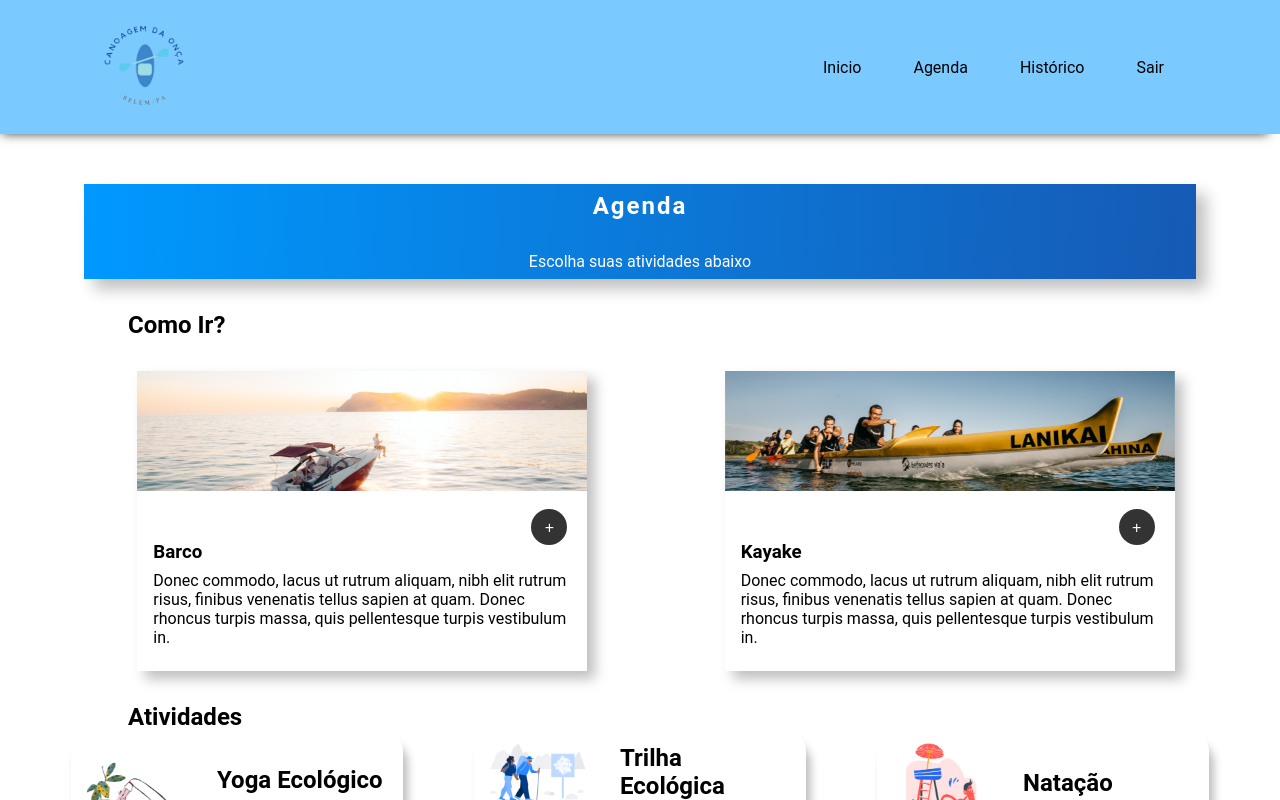
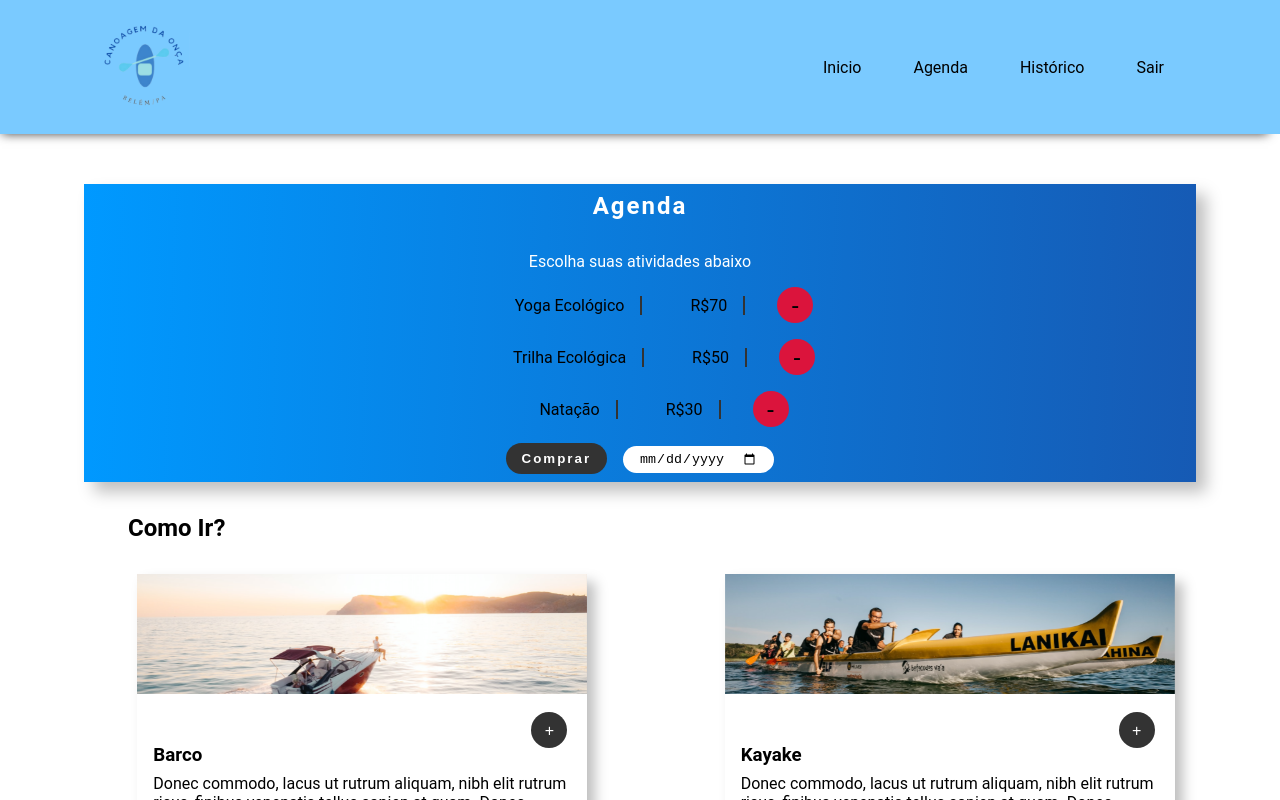
Before and after one commit to Jose-Nonato/Kayake-da-Onca, a React (Create React App) app in the folder app/: page /schedule in a window 1280 px wide. Shown: the top 800 px of the page. Built offline with nearby package versions, Linux system fonts and the light colour scheme; data requests are answered from the project's data file.

Commit message:
feat: CartShop

```diff
--- /dev/null
+++ b/app/src/components/agendaCartLine/AgendaCart.js
@@ -0,0 +1,20 @@
+
+
+function AgendaCart(props){
+    return(
+        <div className="tableItems">
+
+            <div className="titleProduct item">
+                <span>{props.title}</span>
+            </div>
+
+            <div className="price item">
+                <span>{props.price}</span>
+            </div>
+
+            <button onClick={props.removeFunc} className="btnRemove item">-</button>
+        </div>
+    )
+}
+
+export default AgendaCart
--- a/app/src/database/db.json
+++ b/app/src/database/db.json
@@ -11,6 +11,35 @@
       "senha": "1234",
       "email": "maeda_oliveira@hotmail.com",
       "id": 2
+    },
+    {
+      "nome": "edu",
+      "senha": "1234567ola",
+      "email": "edu@gmail.com",
+      "id": 3
+    }
+  ],
+  "cart": [
+    {
+      "title": "Yoga Ecológico",
+      "preco": 70,
+      "id": 1
+    },
+    {
+      "title": "Trilha Ecológica",
+      "preco": 50,
+      "id": 2
+    },
+    {
+      "title": "Natação",
+      "preco": 30,
+      "id": 3
+    }
+  ],
+  "total": [
+    {
+      "total": 0,
+      "id": 1
     }
   ]
 }
--- a/app/src/services/client-serice.js
+++ b/app/src/services/client-serice.js
@@ -1,5 +1,5 @@
-const listaClientes = () =>{
-    return fetch(`http://localhost:4000/user`)
+const listaClientes = (type) =>{
+    return fetch(`http://localhost:4000/${type}`)
     .then(resposta =>{
         if(resposta.ok){
             return resposta.json()
@@ -30,7 +30,40 @@ const criaCliente = (nome, senha, email) =>{
     })
 }
 
-export const clientService ={
+const removeCliente = (id) =>{
+    return fetch(`http://localhost:4000/cart/${id}`, {
+        method: 'DELETE'
+    }).then(resposta =>{
+        if(!resposta.ok){
+            throw new Error("Não foi possível listar os clientes")
+        }
+    })
+}
+
+const adicionarItem = (itemNome, preco) =>{
+    return fetch(`http://localhost:4000/cart`,{
+        method: 'POST',
+        headers:{
+            'Content-Type': 'application/json'
+        },
+        body: JSON.stringify({
+            title: itemNome,
+            preco: preco
+
+        })
+    })
+    .then(resposta =>{
+        if(resposta.ok){
+            return resposta.body
+        }
+        throw new Error("Não foi possível criar o clientes")
+
+    })
+}
+
+export const clientService = {
     criaCliente,
-    listaClientes
+    listaClientes,
+    removeCliente,
+    adicionarItem
 }
--- a/app/src/views/about/about.js
+++ b/app/src/views/about/about.js
@@ -26,7 +26,7 @@ function About() {
     const handleOpenCad = () => setOpenCad(true);
     const handleCloseCad = () => setOpenCad(false);
 
-    let jsonData = clientService.listaClientes()
+    let jsonData = clientService.listaClientes('user')
 
 
     const [name, setName] = useState("")
--- a/app/src/views/schedule/schedule.js
+++ b/app/src/views/schedule/schedule.js
@@ -1,4 +1,4 @@
-import React, {useState} from "react";
+import React, {useEffect, useState} from "react";
 
 import barco from './assets/barco.png'
 import kayake from './assets/Kayke.png'
@@ -17,9 +17,35 @@ import Footer from "../../components/footer/footer";
 
 import Modal from '@material-ui/core/Modal';
 import Grid from '@material-ui/core/Grid';
+import AgendaCart from "../../components/agendaCartLine/AgendaCart";
+import { clientService } from "../../services/client-serice";
 
 function Schedule() {
+    let jsonData = clientService.listaClientes('cart')
+    let jsonTotal = clientService.listaClientes('total')
 
+
+    function yogaDetail(){
+        clientService.adicionarItem("Yoga Ecológico", 70.00)
+        jsonTotal.total += 70.00
+
+        window.location.reload()
+    }
+    function natacaoDetail(){
+        clientService.adicionarItem("Natação", 30.00)
+        jsonTotal.then(response=>{
+            response.total += 30.00
+        })
+        window.location.reload()
+    }
+    function trilhaDetail(){
+        clientService.adicionarItem("Trilha Ecológica", 50.00)
+        jsonTotal.then(response=>{
+            response.total += 50.00
+        })
+
+        window.location.reload()
+    }
     const [openIn, setOpenIn] = useState(false);
     const handleOpenIn = () => setOpenIn(true);
     const handleCloseIn = () => setOpenIn(false);
@@ -28,6 +54,13 @@ function Schedule() {
     const handleOpenInTwo = () => setOpenInTwo(true);
     const handleCloseInTwo = () => setOpenInTwo(false);
 
+    const [cart, setCart] = useState([])
+    useEffect(()=>{
+        jsonData.then(response=>{
+            setCart(response)
+            console.log(response)
+        })
+    },[])
     return(
         <Container>
 
@@ -76,9 +109,30 @@ function Schedule() {
                             <p>Escolha suas atividades abaixo</p>
                         </div>
 
-                        <div className="shopCart">
-                            <div className="shopCard__title"></div>
-                        </div>
+                        {
+                            cart.map(item=>{
+                                return(
+                                    <div className="mg-5">
+                                        <AgendaCart
+                                            removeFunc = {function(){
+                                                clientService.removeCliente(item.id)
+                                                jsonTotal.then(response=>{
+                                                    response.total -= item.preco
+                                                })
+
+                                                window.location.reload()
+                                            }}
+                                            key={item.id}
+                                            title={item.title}
+                                            price={"R$"+item.preco}
+                                            />
+
+                                    </div>
+                                )
+                            })
+                        }
+                        <button className="btnBuy">Comprar</button>
+                        <input className="date" type="date"/>
                     </div>
 
                     <h1 className="title">Como Ir?</h1>
@@ -100,7 +154,7 @@ function Schedule() {
 
                             <div className="btn">
                                 <div className="btn-func">
-                                    <button>+</button>
+                                    <button onClick={yogaDetail}>+</button>
                                     <span>Adicionar</span>
                                 </div>
                             </div>
@@ -115,7 +169,7 @@ function Schedule() {
 
                             <div className="btn">
                                 <div className="btn-func">
-                                    <button>+</button>
+                                    <button onClick={trilhaDetail}>+</button>
                                     <span>Adicionar</span>
                                 </div>
                             </div>
@@ -130,7 +184,7 @@ function Schedule() {
 
                             <div className="btn">
                                 <div className="btn-func">
-                                    <button>+</button>
+                                    <button onClick={natacaoDetail}>+</button>
                                     <span>Adicionar</span>
                                 </div>
                             </div>
--- a/app/src/views/schedule/styles.js
+++ b/app/src/views/schedule/styles.js
@@ -7,6 +7,9 @@ export const Container= styled.div`
     }
     h1{
         margin-left: 10%;
+    }
+    .mg-5{
+        margin-top: 1rem;
     }
     .agengaCard{
         margin: 0 auto;
@@ -25,6 +28,53 @@ export const Container= styled.div`
         .chooseAct{
             color: #fff;
             margin-top: 2rem;
+        }
+        .date{
+            padding: 5px 16px;
+            margin-left: 1rem;
+            border-radius: 20px;
+            border:0;
+        }
+        .btnBuy{
+            padding: 8px 16px;
+            border:0;
+            margin-top: 1rem;
+            font-weight: bold;
+            border-radius: 20px;
+            letter-spacing:2px;
+            color: #fff;
+            background: #333;
+            cursor: pointer;
+        }
+        .tableItems{
+
+            width: 100%;
+            display: flex;
+            justify-content: center;
+            align-items: center;
+
+            .item{
+                margin-left: 2rem;
+                padding: 0px 16px;
+                border-right: 2px solid #333;
+            }
+            .btnRemove{
+                display:flex;
+                justify-content: center;
+                align-items: center;
+                background: crimson;
+                font-size: 1.5rem;
+                font-weight: 500;
+                background:none;
+                border: 0;
+                width: 36px;
+                height: 36px;
+                line-height: 36px;
+                text-align: center;
+                border-radius: 50%;
+                cursor:pointer;
+                background: #db143c;
+            }
         }
     }
 
@@ -84,7 +134,6 @@ export const Container= styled.div`
         width: 36px;
         height: 36px;
         border-radius: 50%;
-        /* background: #333; */
 
         button{
             background-color: #333;
@@ -96,6 +145,7 @@ export const Container= styled.div`
             height: 36px;
             border-radius: 50px;
             cursor: pointer;
+            z-index: 100;
         }
   }
 
```
